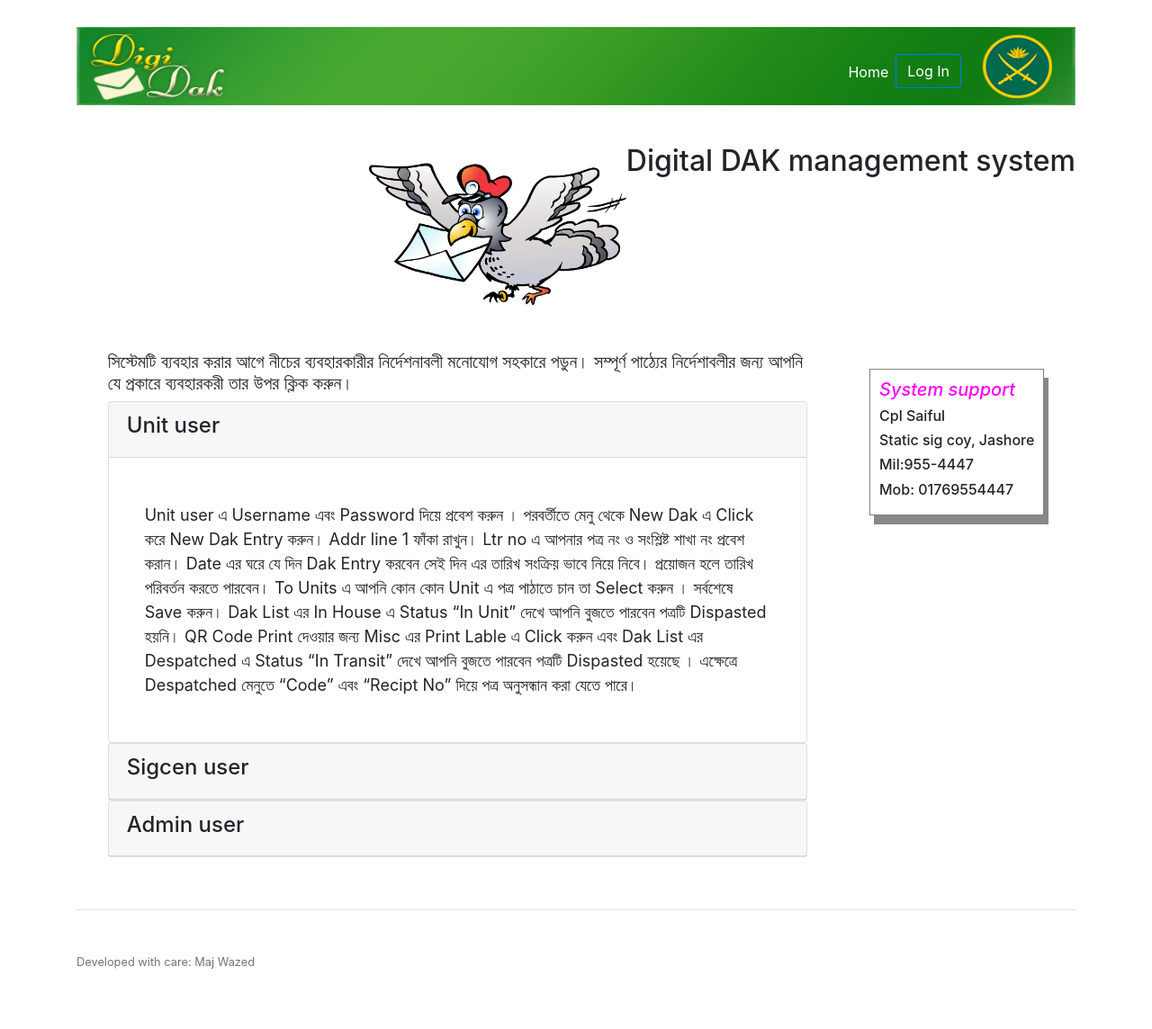
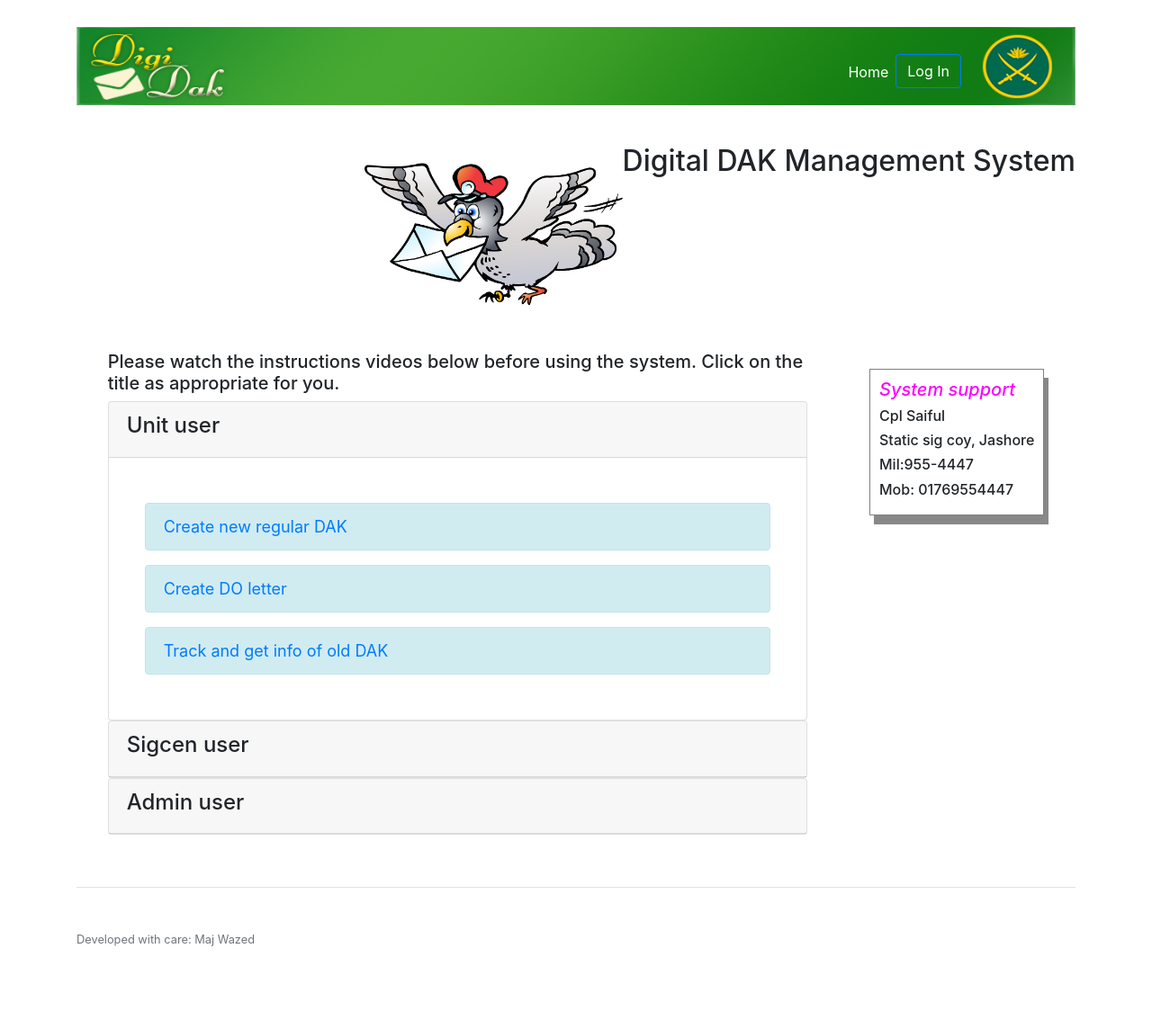
Before and after one commit to mdwazed/sigcen, a Django app: page / in a window 1280 px wide, after a click on "Unit user". Shown: the whole page at 90% size. After the commit the page ends 1052 px from the top, so only its background shows below. Run offline with Django 3.2, Linux system fonts and the light colour scheme; some libraries are stand-ins or nearby versions.

Commit message:
home page modified

```diff
--- a/stp/tsp/transit_slip/static/assets/javascript/local_script.js
+++ b/stp/tsp/transit_slip/static/assets/javascript/local_script.js
@@ -84,3 +84,8 @@ $('.user-delete').on('click', function(event){
         });
     }
 });
+
+// change mouse on hover above accordion header
+$('.accordion-header').on('mouseover', function(){
+    $(this).css('cursor', 'pointer')
+})
--- a/stp/tsp/transit_slip/templates/transit_slip/home.html
+++ b/stp/tsp/transit_slip/templates/transit_slip/home.html
@@ -5,7 +5,7 @@
 <div class="container">
     <div class="home-title">
         <div>
-            <h2>Digital DAK management system</h2>
+            <h2>Digital DAK Management System</h2>
         </div>
         <div>
             <img src="{% static 'assets/images/postman.jpg' %}" alt="postman image">
@@ -15,62 +15,82 @@
         <div class="instr">
             <div>
                 <h5>
-                    সিস্টেমটি ব্যবহার করার আগে নীচের ব্যবহারকারীর নির্দেশনাবলী মনোযোগ সহকারে পডুন। সম্পূর্ণ পাঠ্যের
-                    নির্দেশাবলীর জন্য আপনি
-                    যে প্রকারে ব্যবহারকরী তার উপর ক্লিক করুন।
+                    Please watch the instructions videos below before using the system.
+                    Click on the title as appropriate for you.
                 </h5>
             </div>
 
             <div class="card">
-                <div class="card-header" data-toggle="collapse" data-target="#unit-user-instr">
+                <div class="card-header accordion-header" data-toggle="collapse" data-target="#unit-user-instr">
                     <h4>Unit user</h4>
                 </div>
                 <div class="card-body collapse" id="unit-user-instr">
                     <div class="instr-text">
-                        Unit user এ Username এবং Password দিয়ে প্রবেশ করুন । পরবর্তীতে মেনু থেকে New Dak এ Click করে New Dak
-                        Entry করুন। Addr
-                        line 1 ফাঁকা রাখুন। Ltr no এ আপনার পত্র নং ও সংশ্লিষ্ট শাখা নং প্রবেশ করান। Date এর ঘরে যে দিন Dak Entry
-                        করবেন সেই দিন
-                        এর তারিখ সংক্রিয় ভাবে নিয়ে নিবে। প্রয়োজন হলে তারিখ পরিবর্তন করতে পারবেন। To Units এ আপনি কোন কোন Unit এ
-                        পত্র পাঠাতে চান
-                        তা Select করুন । সর্বশেষে Save করুন।
-
-                        Dak List এর In House এ Status “In Unit” দেখে আপনি বুজতে পারবেন পত্রটি Dispasted হয়নি। QR Code Print
-                        দেওয়ার জন্য Misc এর
-                        Print Lable এ Click করুন এবং Dak List এর Despatched এ Status “In Transit” দেখে আপনি বুজতে পারবেন পত্রটি
-                        Dispasted হয়েছে
-                        ।
-
-                        এক্ষেত্রে Despatched মেনুতে “Code” এবং “Recipt No” দিয়ে পত্র অনুসন্ধান করা যেতে পারে।
+                        <div class="alert alert-info">
+                            <a href="https://www.youtube.com/watch?v=MEzxIqPD8vU"
+                                target="blank">Create new regular DAK</a>
+                        </div>
+                        <div class="alert alert-info">
+                            <a href="https://www.youtube.com/watch?v=Zr4wRp-g-30"
+                                target="blank">Create DO letter</a>
+                        </div>
+                        <div class="alert alert-info">
+                            <a href="https://www.youtube.com/watch?v=p7xi6qeLom4"
+                                target="blank">Track and get info of old DAK</a>
+                        </div>
 
                     </div>
                 </div>
             </div>
             <div class="card">
-                <div class="card-header" data-toggle="collapse" data-target="#sigcen-user-instr">
+                <div class="card-header accordion-header" data-toggle="collapse" data-target="#sigcen-user-instr">
                     <h4>Sigcen user</h4>
                 </div>
                 <div class="card-body collapse" id="sigcen-user-instr">
                     <div class="instr-text">
-                        বাংলা বর্ণমালা instruction for sigcen user. Lorem ipsum dolor sit amet consectetur, adipisicing elit.
-                        Quod sequi consectetur
-                        quibusdam? Autem esse pariatur unde officia nostrum dolores nobis? Maiores, quam modi velit beatae et
-                        nemo sit
-                        sed doloremque.
+                        <div class="alert alert-info">
+                            <a href="#">Manually Receive DAK from DR</a>
+                        </div>
+                        <div class="alert alert-info">
+                            <a href="#">Receive DAK from DR by scanning </a>
+                        </div>
+                        <div class="alert alert-info">
+                            <a href="#">Deliver DAK to DR </a>
+                        </div>
+                        <div class="alert alert-info">
+                            <a href="#">Search and get status of DAK </a>
+                        </div>
+                        <div class="alert alert-info">
+                            <a href="#">Auto create Transit slip</a>
+                        </div>
+                        <div class="alert alert-info">
+                            <a href="#">Create Transit slip manually</a>
+                        </div>
+                        <div class="alert alert-info">
+                            <a href="#">View current Transit slip and despatch</a>
+                        </div>
+                        <div class="alert alert-info">
+                            <a href="#">Create special package</a>
+                        </div>
+                        <div class="alert alert-info">
+                            <a href="#">View old transit slip and DAK they contain</a>
+                        </div>
+                        <div class="alert alert-info">
+                            <a href="#">Receive DAK from remote sigcen. </a>
+                        </div>
+
                     </div>
 
                 </div>
             </div>
 
             <div class="card">
-                <div class="card-header" data-toggle="collapse" data-target="#admin-user-instr">
+                <div class="card-header accordion-header" data-toggle="collapse" data-target="#admin-user-instr">
                     <h4>Admin user</h4>
                 </div>
                 <div class="card-body collapse" id="admin-user-instr">
                     <div class="instr-text">
-                        এ্যাডমিন ইউজার Admin use আইডি এ প্রবেশ করে পাসওয়ার্ড দিয়ে Login করবে। পরবর্তীতে Admin Bar এ ক্লিক করে
-                        Add/Edit/ Unit
-                        Select করবে।পরবর্তীতে কোন নতুন ইউনিট Add করতে হলে ইউনিটের নাম এবং স্টেশন Select করবে এবং Save করবে।
+                        Not uploaded yet.
                     </div>
                 </div>
             </div>
--- a/stp/tsp/transit_slip/views.py
+++ b/stp/tsp/transit_slip/views.py
@@ -248,7 +248,8 @@ class DeleteUserView(AdminPermissionView):
             logger.warning(f'Intended sta for update not found. {e}')
             err_msg = f'Intended sta for update not found.' + str(e)
             return render(request, 'transit_slip/generic_error.html', {'err_msg':err_msg})
-        user.delete()
+        if not user.is_staff:
+            user.delete()
         return HttpResponse(status=200)
 
 
```
